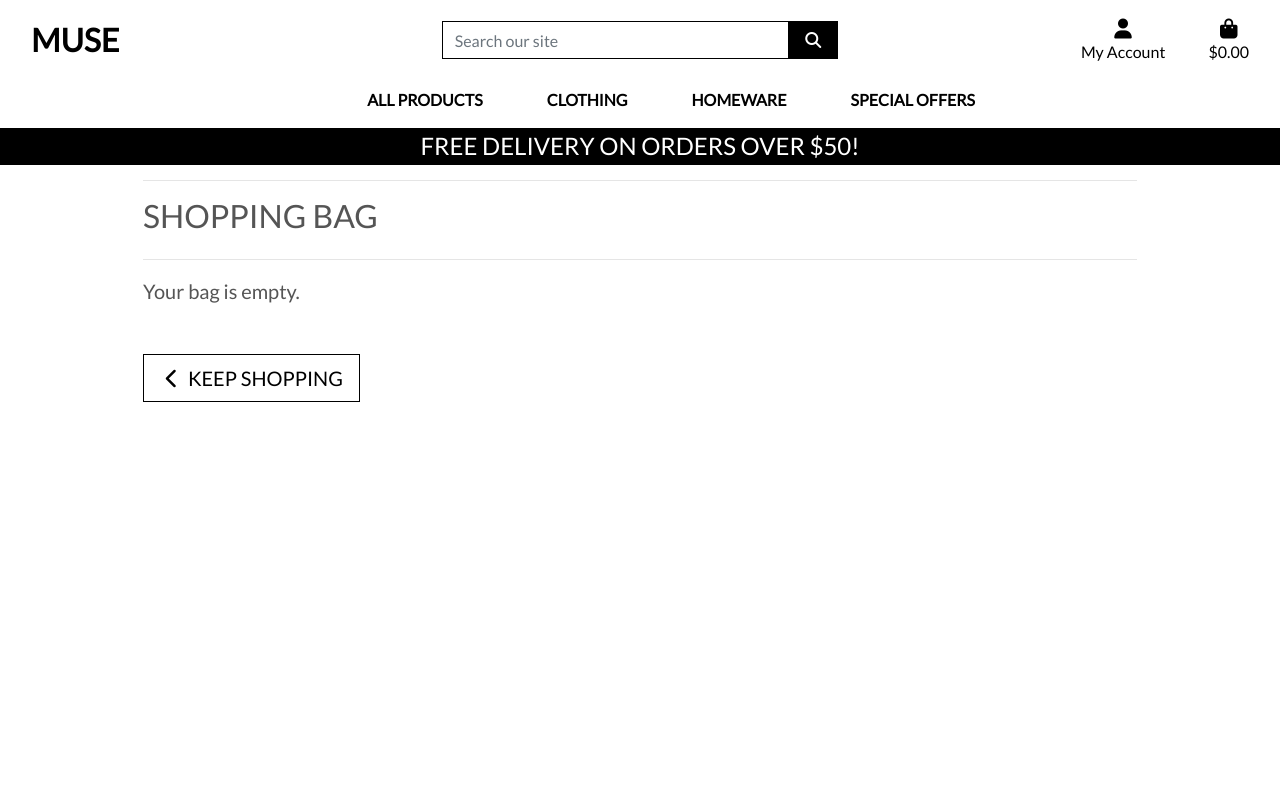
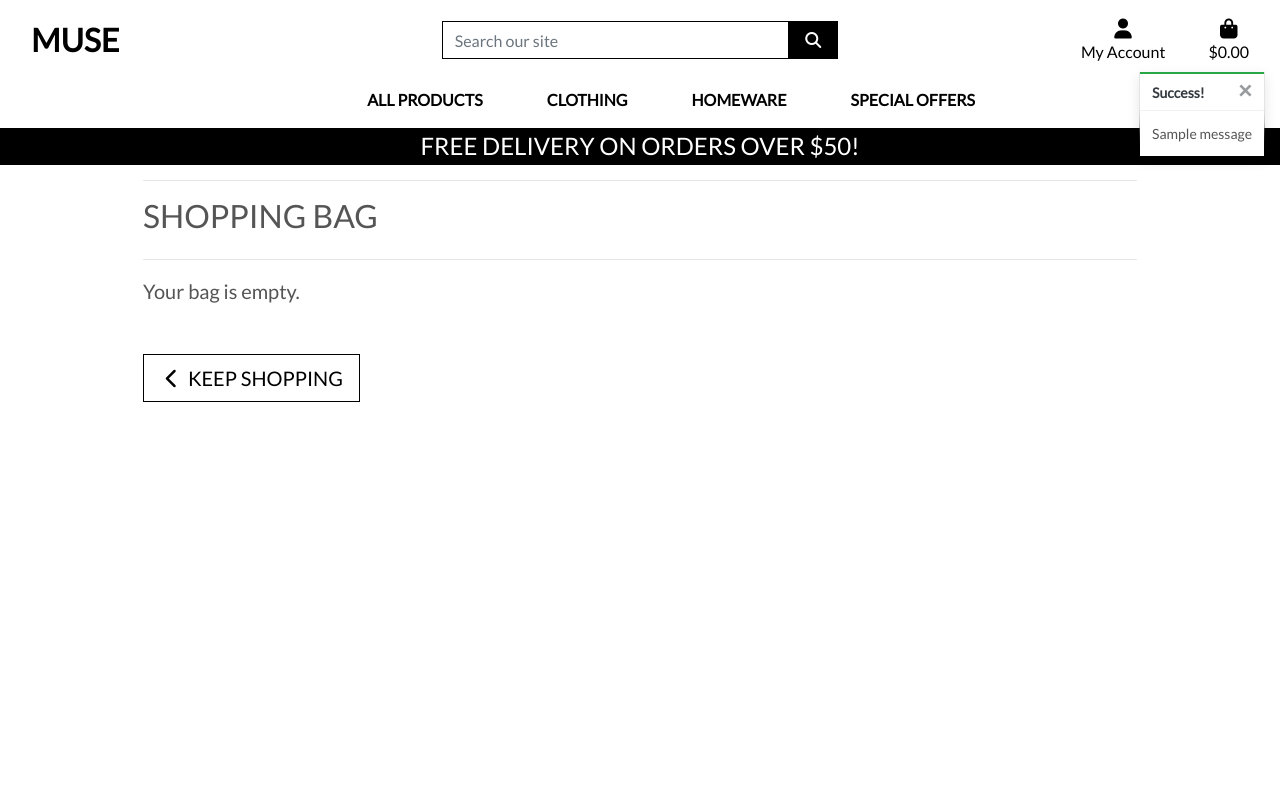
Before and after one commit to janeyrinn/ecommerce_store_v1, a Django app: page /bag/ in a window 1280 px wide. Run offline with Django 3.2, Linux system fonts and the light colour scheme; tables that the repository leaves empty hold one stand-in row (values such as "Sample post"); one stand-in notice (Sample message) is shown; some libraries are stand-ins or nearby versions.

Commit message:
added toasts

```diff
--- a/bag/contexts.py
+++ b/bag/contexts.py
@@ -17,7 +17,7 @@ def bag_contents(request):
             product_count += item_data
             bag_items.append({
                 'item_id': item_id,
-                'quantity': quantity,
+                'quantity': item_data,
                 'product': product,
             })
         else:
--- a/bag/views.py
+++ b/bag/views.py
@@ -1,4 +1,7 @@
 from django.shortcuts import render, redirect, reverse, HttpResponse
+from django.contrib import messages
+
+from products.models import Product
 
 # Create your views here.
 
@@ -10,6 +13,7 @@ def view_bag(request):
 def add_to_bag(request, item_id):
     """ Add a quantity of the specified product to the shopping bag """
 
+    product = Product.objects.get(pk=item_id)
     quantity = int(request.POST.get('quantity'))
     redirect_url = request.POST.get('redirect_url')
     size = None
@@ -30,6 +34,7 @@ def add_to_bag(request, item_id):
             bag[item_id] += quantity
         else:
             bag[item_id] = quantity
+            messages.success(request, f'Added {product.name} to your bag')
 
     request.session['bag'] = bag
     return redirect(redirect_url)
--- a/ecommerce_store_v1/settings.py
+++ b/ecommerce_store_v1/settings.py
@@ -78,6 +78,9 @@ TEMPLATES = [
         },
     },
 ]
+
+# stores messages in the sesssion, req due to GitPod
+MESSAGE_STORAGE = 'django.contrib.messages.storage.session.SessionStorage'
 
 AUTHENTICATION_BACKENDS = [
     # Needed to login by username in Django admin, regardless of `allauth`
--- a/static/css/base.css
+++ b/static/css/base.css
@@ -103,6 +103,23 @@ a.category-badge > span.badge:hover {
 }
 
 
+/* -------------------------------- Bootstrap Toasts */
+
+.message-container {
+    position: fixed;
+    top: 72px;
+    right: 15px;
+    z-index: 99999999999;
+}
+
+.custom-toast {
+    overflow: visible;
+}
+
+.toast-capper {
+    height: 2px;
+}
+
 /* -------------------------------- Media Queries */
 
 /* Slightly larger container on xl screens */
--- a/templates/base.html
+++ b/templates/base.html
@@ -112,8 +112,23 @@
         </div>
     </header>
 
+    <!--Django has message levels represented by an integer, see docs-->
     {% if messages %}
-        <div class="message-container"></div>
+    <div class="message-container">
+        {% for message in messages %}
+            {% with message.level as level %}
+                {% if level == 40 %}
+                    {% include 'includes/toasts/toast_error.html' %}
+                {% elif level == 30 %}
+                    {% include 'includes/toasts/toast_warning.html' %}
+                {% elif level == 25 %}
+                    {% include 'includes/toasts/toast_success.html' %}
+                {% else %}
+                    {% include 'includes/toasts/toast_info.html' %}
+                {% endif %}
+            {% endwith %}
+        {% endfor %}
+    </div>
 {% endif %}
 
 {% block page_header %}
@@ -123,6 +138,9 @@
 {% endblock %}
 
 {% block postloadjs %}
+<script type="text/javascript">
+    $('.toast').toast('show');
+</script>
 {% endblock %}
 
 
--- /dev/null
+++ b/templates/includes/toasts/toast_success.html
@@ -0,0 +1,15 @@
+
+<div class="toast custom-toast rounded-0 border-top-0" data-autohide="false">
+    <div class="arrow-up arrow-success"></div>
+    <div class="w-100 toast-capper bg-success"></div>
+    <div class="toast-header bg-white text-dark">
+        <strong class="mr-auto">Success!</strong>
+        <!--Data Dismiss/Auto hide hides alert after a period of time -->
+        <button type="button" class="ml-2 mb-1 close text-dark" data-dismiss="toast" aria-label="Close">
+            <span aria-hidden="true">&times;</span>
+        </button>
+    </div>
+    <div class="toast-body bg-white">
+        {{ message }}
+    </div>
+</div>
```
Also changed, not shown: templates/includes/toasts/toast_error.html (added, +14 -0 lines), templates/includes/toasts/toast_info.html (added, +14 -0 lines), templates/includes/toasts/toast_warning.html (added, +14 -0 lines). Lines whose indentation alone changed are shown as unchanged.
